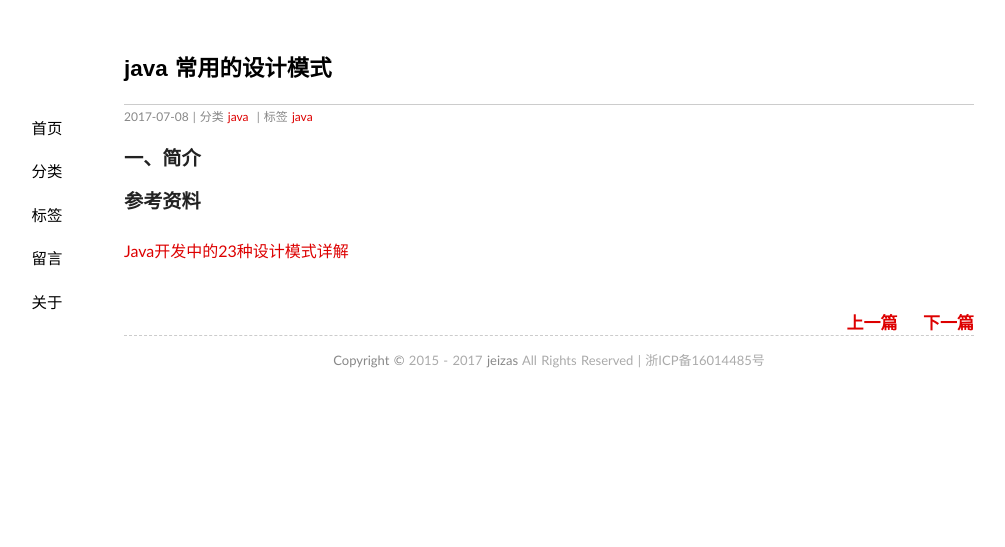
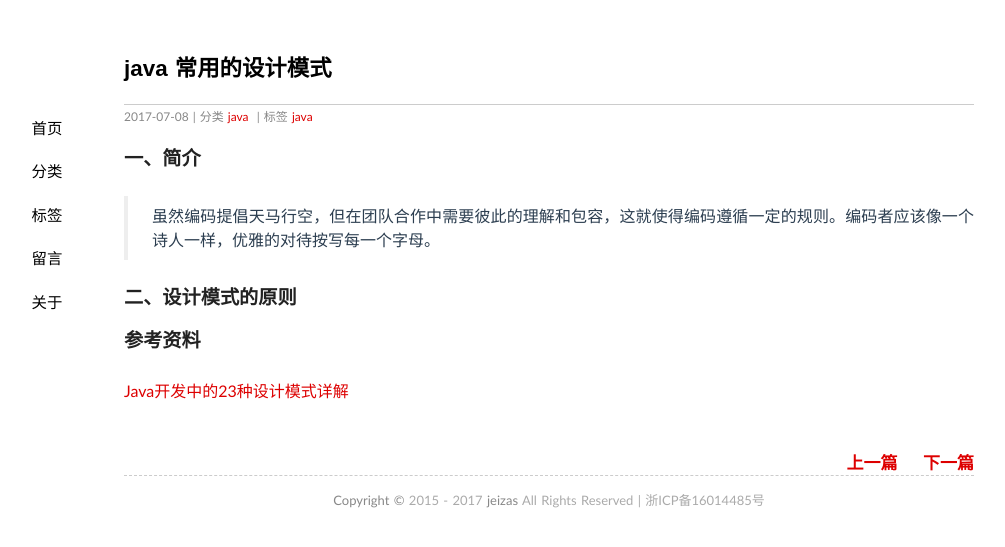
Before and after one commit to jeizas/jeizas.github.io, a Jekyll site: the page built from _posts/2017-07-08-java_design patterns.md, in a window 1280 px wide. Shown: the top 547 px of the page, without its empty margins (91-1096 px from the left). Built offline with Jekyll 4.4.1, drawn with Linux system fonts in a browser that asks for light colours; comment, search, counter and statistics services are not loaded.

Commit message:
modified:   _posts/2017-07-08-java_design patterns.md

```diff
--- a/_posts/2017-07-08-java_design patterns.md
+++ b/_posts/2017-07-08-java_design patterns.md
@@ -8,6 +8,9 @@ tags: java
 
 ### 一、简介
 
+> 虽然编码提倡天马行空，但在团队合作中需要彼此的理解和包容，这就使得编码遵循一定的规则。编码者应该像一个诗人一样，优雅的对待按写每一个字母。
+
+### 二、设计模式的原则
 
 ### 参考资料
 
```
